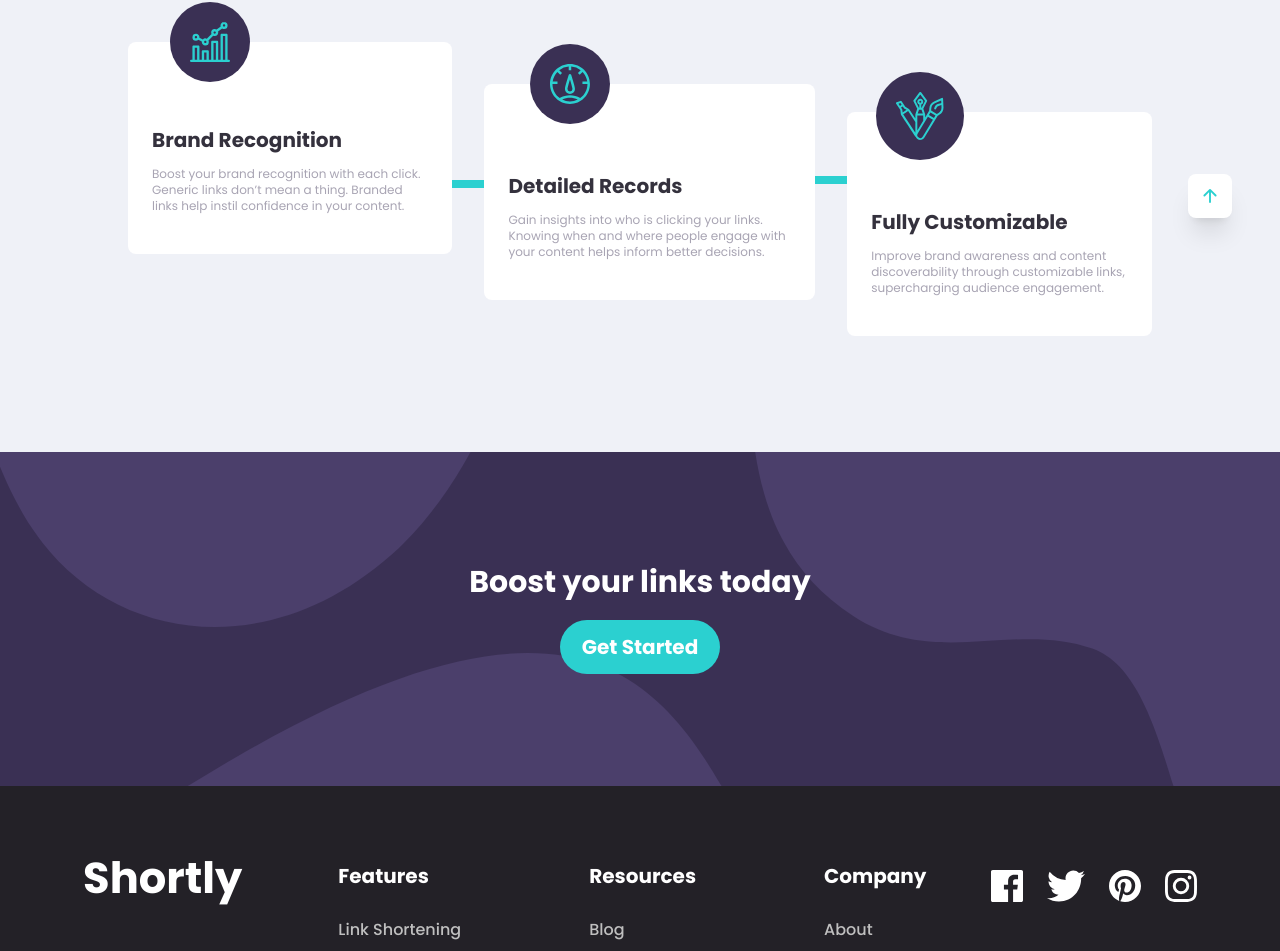
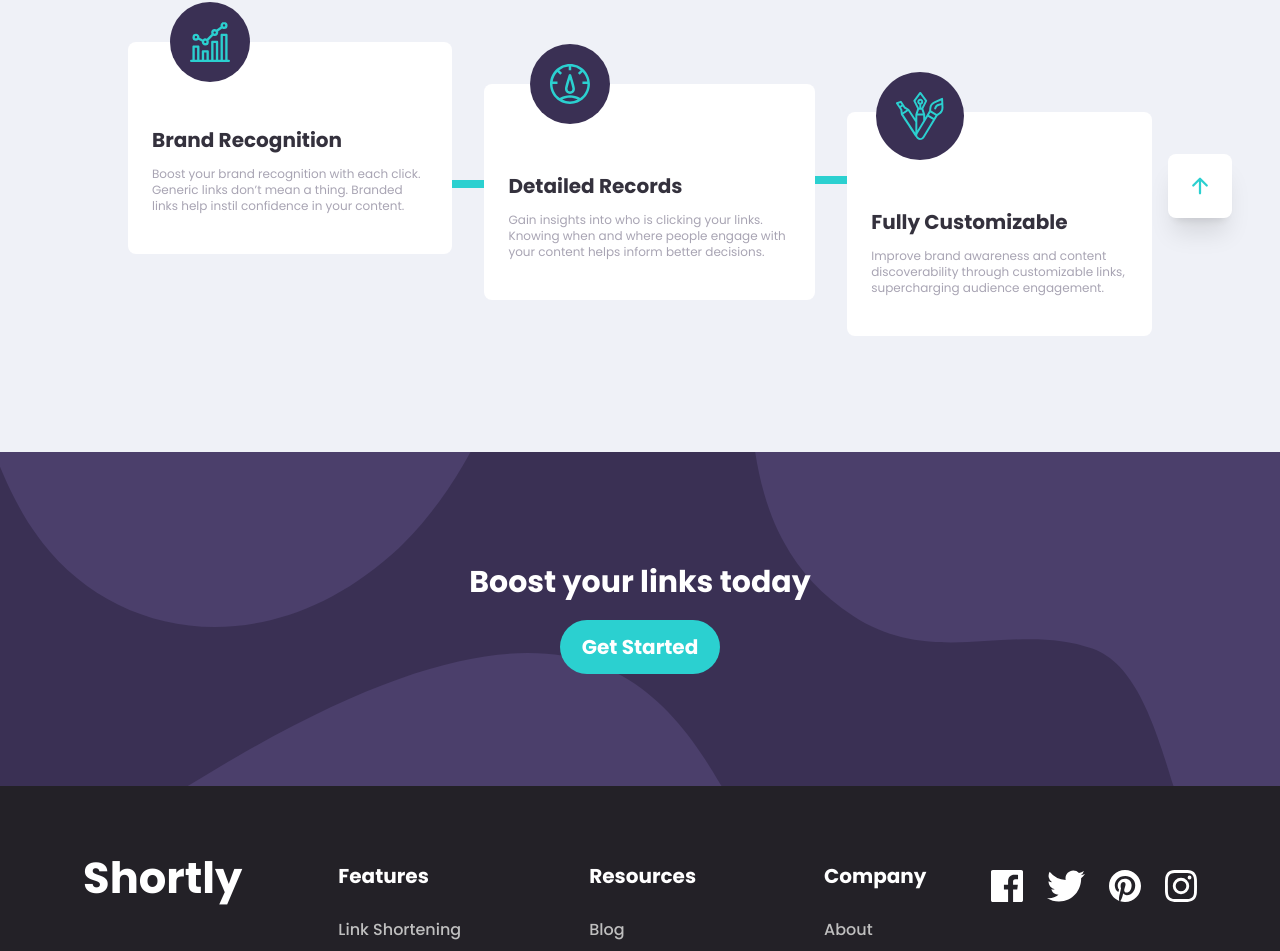
Before and after one commit to JoshuaNwaizu/Url-shortener, a React (Vite) app: page / in a window 1280 px wide. Shown: the part 982-1933 px from the top of the page. Built offline with nearby package versions, Linux system fonts and the light colour scheme.

Commit message:
New changes

```diff
--- a/src/ArrowToTop/ArrowToTop.jsx
+++ b/src/ArrowToTop/ArrowToTop.jsx
@@ -23,7 +23,7 @@ const ArrowToTop = () => {
         duration={100}
       >
         <div
-          className={` fixed right-[1rem] min-[884px]:right-[3rem] inline-flex bottom-[-50%] font-bold text-xl text-[#2BD0D0] bg-[#FFF] p-3 shadow-xl rounded-lg ${
+          className={` fixed right-[1rem] min-[884px]:right-[3rem] inline-flex bottom-[-50%] font-bold text-xl text-[#2BD0D0] bg-[#FFF] p-3 min-[1024px]:p-5 min-[1024px]:text-[1.5rem] shadow-xl rounded-lg ${
             isOpen ? 'bottom-[4rem] transition-all duration-500 ' : undefined
           }`}
         >
```
